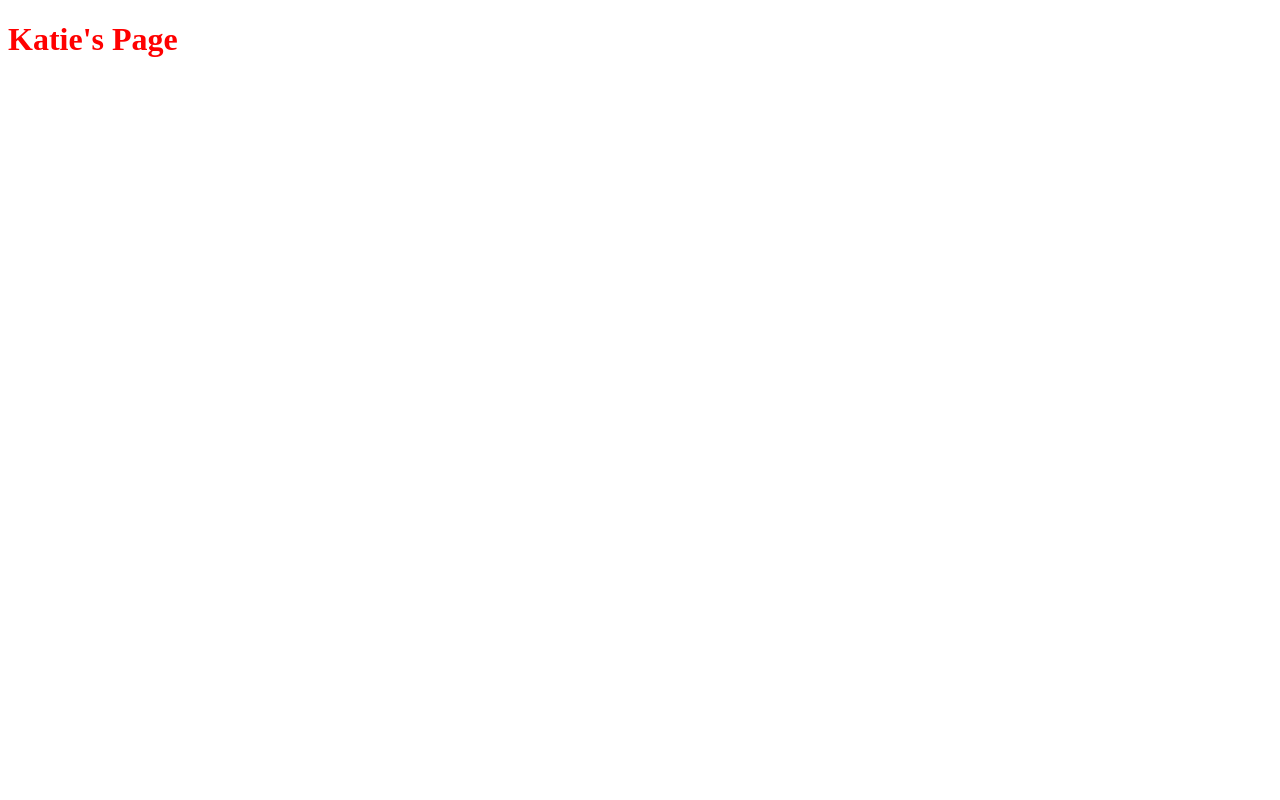
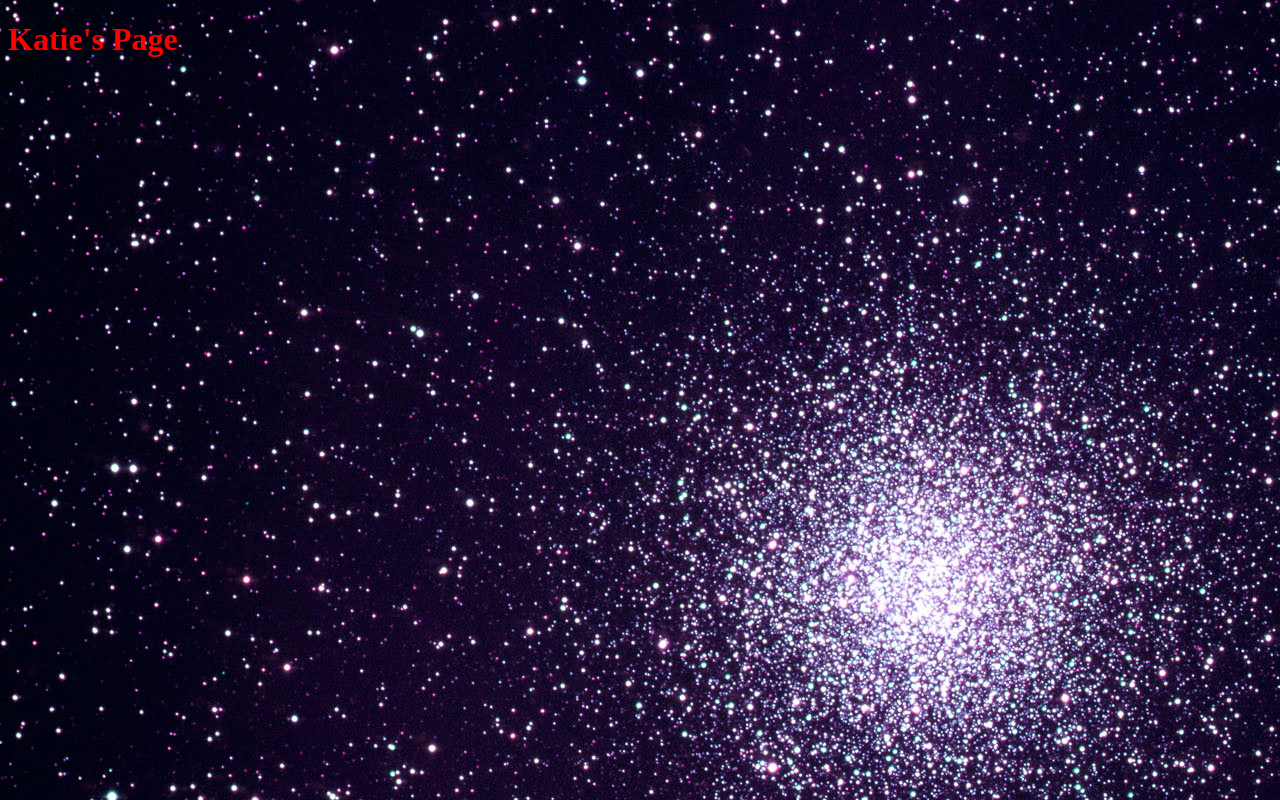
Before and after one commit to KatieDeMet/first-deployment, a website: page client/index.html in a window 1280 px wide. Drawn offline with Linux system fonts and the light colour scheme.

Commit message:
last css test

```diff
--- a/client/style.css
+++ b/client/style.css
@@ -1,3 +1,7 @@
 h1 {
     color: red;
 }
+
+body {
+    background-image: url("../assets/purple.jpg");
+}
```
Also changed, not shown: assets/purple.jpg (added).
